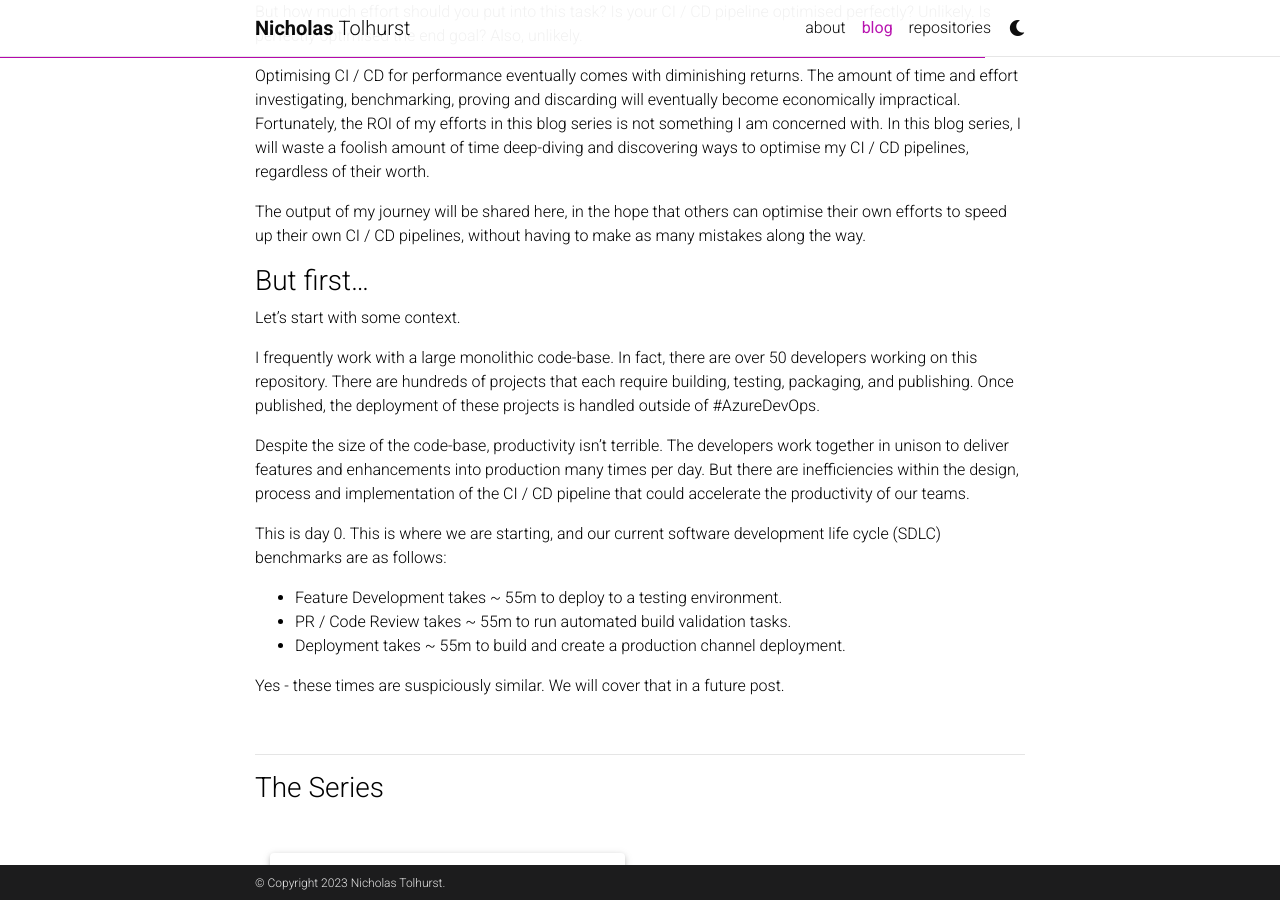
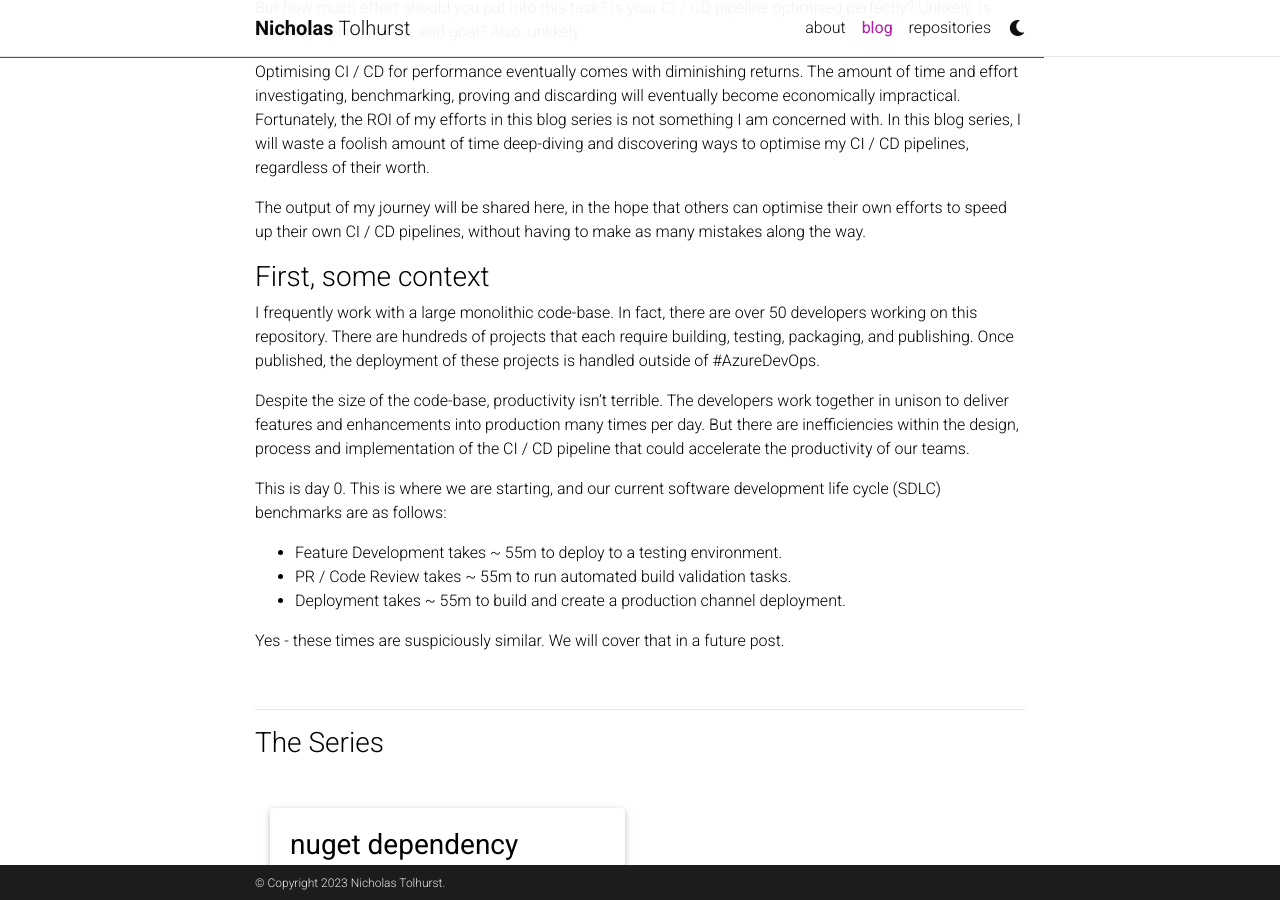
Before and after one commit to nicktolhurst/nicktolhurst.github.io, a Jekyll site: the page built from _posts/2023-03-11-faster-ci-introduction.md, in a window 1280 px wide and 900 px high, scrolled down 614 px. Built offline with Jekyll 4.4.1, drawn with Linux system fonts in a browser that asks for light colours; full-size pictures stand in for the smaller copies a plugin makes; comment, search, counter and statistics services are not loaded; a style sheet for code colours, icons or effects is not loaded.

Commit message:
updates headings in main blog

```diff
--- a/_posts/2023-03-11-faster-ci-introduction.md
+++ b/_posts/2023-03-11-faster-ci-introduction.md
@@ -10,7 +10,7 @@
 
 {% include figure.html path="assets/img/ci-cd-logo.png" class="img-fluid no-border hero rounded z-depth-1" %}
 
-## Why go faster?
+### Why go faster?
 
 Nowadays, software development relies heavily on CI / CD pipelines to build, test, package and deploy your products. The productivity of your development team directly depends on the speed of your CI / CD pipelines. With that in mind, it's clear how important it is to periodically benchmark and invest in CI / CD improvements.
 
@@ -20,9 +20,7 @@
 
 The output of my journey will be shared here, in the hope that others can optimise their own efforts to speed up their own CI / CD pipelines, without having to make as many mistakes along the way.
 
-### But first...
-
-Let's start with some context.
+### First, some context
 
 I frequently work with a large monolithic code-base. In fact, there are over 50 developers working on this repository. There are hundreds of projects that each require building, testing, packaging, and publishing. Once published, the deployment of these projects is handled outside of #AzureDevOps.
 
```
